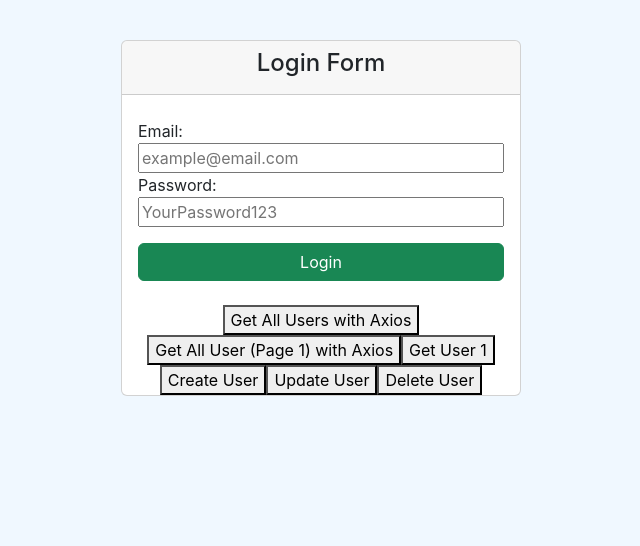
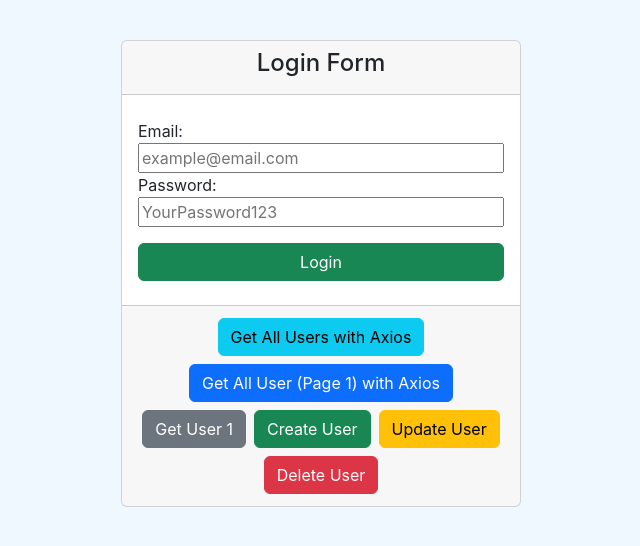
Before and after one commit to StivenAAmayaS/Aprendiendo-React-en-OB, a React (Create React App) app: page / in a window 1280 px wide. Shown: the top 546 px of the page, without its empty margins (319-959 px from the left). Built offline with nearby package versions, Linux system fonts and the light colour scheme.

Commit message:
Aplicando estilos en botones

```diff
--- a/src/components/pure/AxiosCRUDExample.jsx
+++ b/src/components/pure/AxiosCRUDExample.jsx
@@ -199,21 +199,32 @@ const AxiosCRUDExample = () => {
         )}
       </Formik>
       {/* Example buttons to test API responses */}
-      <div>
-        <button onClick={obtainAllUsers}>Get All Users with Axios</button>
-        <button onClick={() => obtainAllPagedUsers(1)}>
+      <div className="card-footer">
+        <button onClick={obtainAllUsers} className="btn btn-info m-1">
+          Get All Users with Axios
+        </button>
+        <button
+          onClick={() => obtainAllPagedUsers(1)}
+          className="btn btn-primary m-1"
+        >
           Get All User (Page 1) with Axios
         </button>
-        <button onClick={() => obtainUserById(1)}>Get User 1</button>
-        <button onClick={() => createNewUser("morpheus", "leader")}>
+        <button onClick={() => obtainUserById(1)} className="btn btn-secondary m-1">
+          Get User 1
+        </button>
+        <button
+          onClick={() => createNewUser("morpheus", "leader")}
+          className="btn btn-success m-1"
+        >
           Create User
         </button>
-        <button onClick={() => updateUser(1, "morpheus", "developer")}>
+        <button
+          onClick={() => updateUser(1, "morpheus", "developer")}
+          className="btn btn-warning m-1"
+        >
           Update User
         </button>
-        <button onClick={() => deleteUser(1)}>
-          Delete User
-        </button>
+        <button onClick={() => deleteUser(1)} className="btn btn-danger m-1">Delete User</button>
       </div>
     </div>
   );
```
